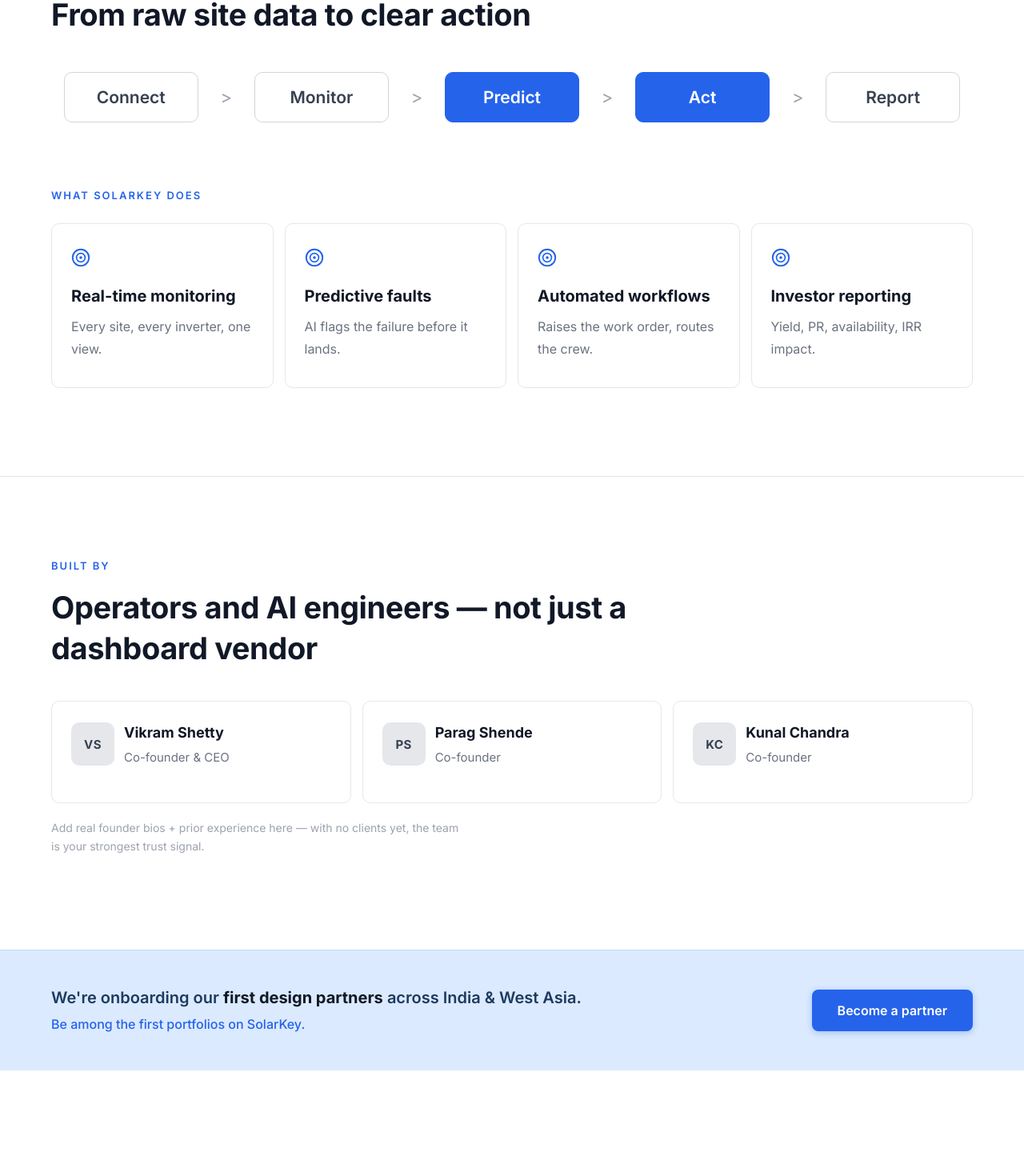
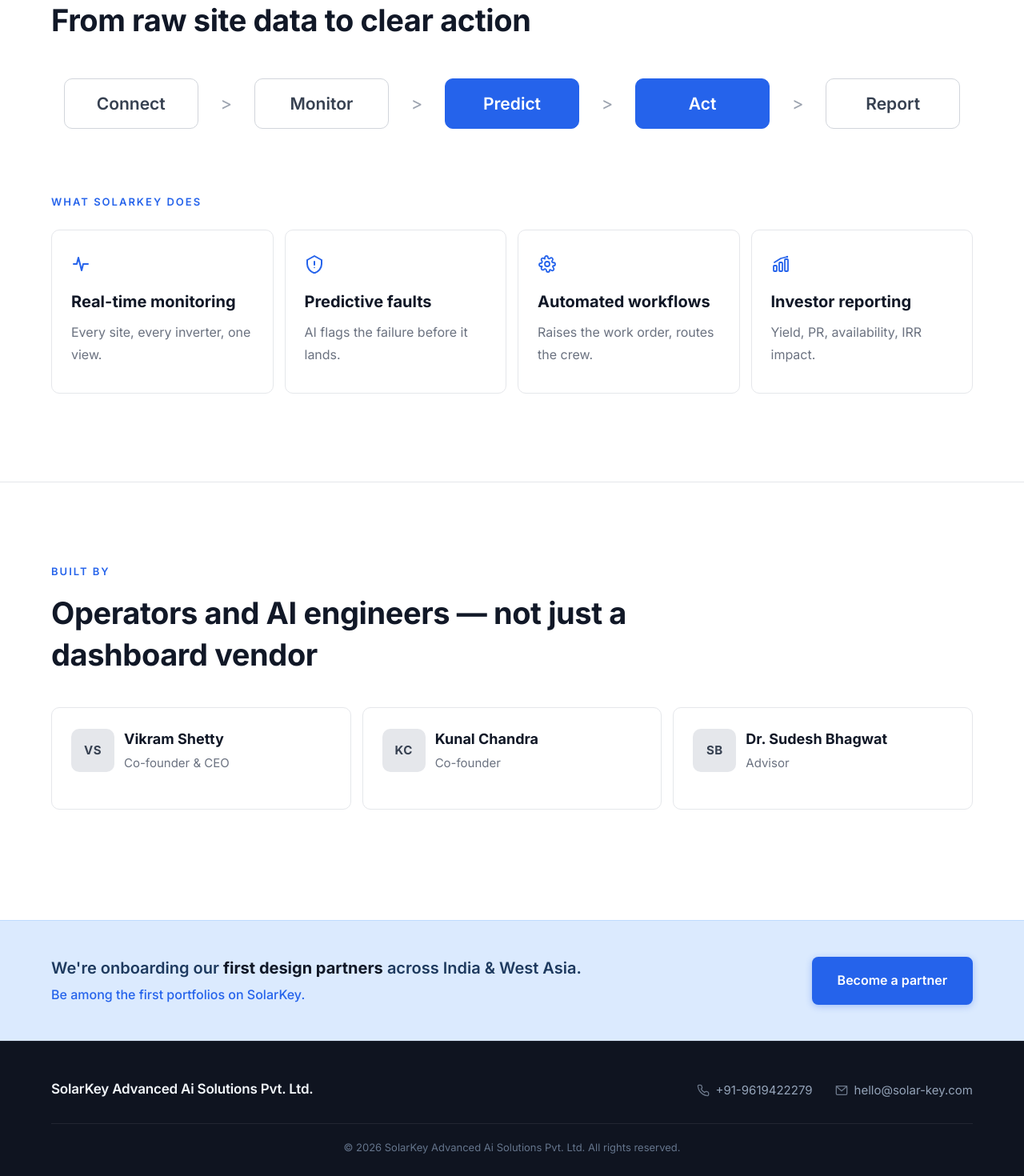
Before and after one commit to shubhamlabade2026/Solar-Key, a Next.js app: page / in a window 1280 px wide. Shown: the part 1140-2610 px from the top of the page at 80% size. Before the commit the page ends 2478 px from the top, so only its background shows below. Built offline with nearby package versions, Linux system fonts and the light colour scheme.

Commit message:
homepage fixes, footer addition, and SEO repointing

```diff
--- a/src/app/layout.jsx
+++ b/src/app/layout.jsx
@@ -9,6 +9,7 @@
 import '../components/Features.css';
 import '../components/BuiltBy.css';
 import '../components/CTABanner.css';
+import '../components/Footer.css';
 
 /* ── Font ── */
 const inter = Inter({
@@ -42,13 +43,13 @@
     title: 'SolarKey — AI Monitoring & Operations Platform',
     description:
       'See every site. Catch every fault. Prove every kWh. AI-powered solar monitoring for asset owners, O&M providers and investors across India & West Asia.',
-    url: 'https://solar-key-new.vercel.app',
+    url: 'https://www.solar-key.com',
     siteName: 'SolarKey',
     type: 'website',
-    locale: 'en_US',
+    locale: 'en_IN',
     images: [
       {
-        url: 'https://solar-key-new.vercel.app/og-image.png',
+        url: 'https://www.solar-key.com/og-image.png',
         width: 1200,
         height: 630,
         alt: 'SolarKey — AI Monitoring & Operations Platform',
@@ -62,7 +63,7 @@
     title: 'SolarKey — AI Monitoring & Operations Platform',
     description:
       'See every site. Catch every fault. Prove every kWh. AI-powered solar monitoring for asset owners, O&M providers and investors across India & West Asia.',
-    images: ['https://solar-key-new.vercel.app/og-image.png'],
+    images: ['https://www.solar-key.com/og-image.png'],
   },
 
   /* ── Misc ── */
@@ -70,7 +71,7 @@
     index: true,
     follow: true,
   },
-  metadataBase: new URL('https://solar-key-new.vercel.app'),
+  metadataBase: new URL('https://www.solar-key.com'),
 };
 
 export const viewport = {
--- a/src/app/page.jsx
+++ b/src/app/page.jsx
@@ -4,6 +4,7 @@
 import Features from '../components/Features';
 import BuiltBy from '../components/BuiltBy';
 import CTABanner from '../components/CTABanner';
+import Footer from '../components/Footer';
 
 export default function HomePage() {
   return (
@@ -16,6 +17,7 @@
         <BuiltBy />
         <CTABanner />
       </main>
+      <Footer />
     </div>
   );
 }
--- a/src/components/BuiltBy.jsx
+++ b/src/components/BuiltBy.jsx
@@ -2,8 +2,8 @@
 
 const founders = [
   { id: 'founder-vs', initials: 'VS', name: 'Vikram Shetty',  role: 'Co-founder & CEO' },
-  { id: 'founder-ps', initials: 'PS', name: 'Parag Shende',   role: 'Co-founder' },
   { id: 'founder-kc', initials: 'KC', name: 'Kunal Chandra',  role: 'Co-founder' },
+  { id: 'founder-sb', initials: 'SB', name: 'Dr. Sudesh Bhagwat', role: 'Advisor' },
 ];
 
 const BuiltBy = () => {
@@ -26,10 +26,6 @@
             </div>
           ))}
         </div>
-
-        <p className="founders-footnote">
-          Add real founder bios + prior experience here — with no clients yet, the team is your strongest trust signal.
-        </p>
       </div>
     </section>
   );
--- a/src/components/CTABanner.jsx
+++ b/src/components/CTABanner.jsx
@@ -12,9 +12,9 @@
           </p>
           <p className="cta-sub">Be among the first portfolios on SolarKey.</p>
         </div>
-        <button className="cta-btn" id="cta-become-partner">
+        <a href="mailto:hello@solar-key.com?subject=Partnership%20Inquiry" className="cta-btn" id="cta-become-partner">
           Become a partner
-        </button>
+        </a>
       </div>
     </section>
   );
--- a/src/components/DashboardPreview.jsx
+++ b/src/components/DashboardPreview.jsx
@@ -73,7 +73,7 @@
           <span className="alert-dot" />
           <span className="alert-text">Inverter anomaly predicted</span>
         </div>
-        <span className="alert-right">Swoihan · 48h lead</span>
+        <span className="alert-right">Sweihan · 48h lead</span>
       </div>
 
       {/* ── Site cards ─────────────────────── */}
@@ -81,7 +81,7 @@
         {[
           { name: 'Bhadla',   mw: '52 MW' },
           { name: 'Pavagada', mw: '38 MW' },
-          { name: 'Swoihan',  mw: '64 MW', active: true },
+          { name: 'Sweihan',  mw: '64 MW', active: true },
           { name: 'Sakaka',   mw: '45 MW' },
         ].map(({ name, mw, active }) => (
           <div key={name} className={`site-card${active ? ' site-card--active' : ''}`}>
--- a/src/components/Features.jsx
+++ b/src/components/Features.jsx
@@ -1,36 +1,86 @@
 import React from 'react';
+
+/* ── Distinct icons for each feature card ──────────────── */
+
+/** Real-time monitoring — activity / pulse line */
+const ActivityIcon = () => (
+  <svg width="24" height="24" viewBox="0 0 24 24" fill="none" xmlns="http://www.w3.org/2000/svg">
+    <polyline
+      points="3 12 7 12 9 4 13 20 15 12 18 12 21 12"
+      stroke="#2563EB" strokeWidth="2" strokeLinecap="round" strokeLinejoin="round" fill="none"
+    />
+  </svg>
+);
+
+/** Predictive faults — shield with exclamation */
+const ShieldAlertIcon = () => (
+  <svg width="24" height="24" viewBox="0 0 24 24" fill="none" xmlns="http://www.w3.org/2000/svg">
+    <path
+      d="M12 2L3 7v5c0 5.25 3.83 10.16 9 11.25C17.17 22.16 21 17.25 21 12V7l-9-5z"
+      stroke="#2563EB" strokeWidth="2" strokeLinecap="round" strokeLinejoin="round" fill="none"
+    />
+    <line x1="12" y1="9" x2="12" y2="13" stroke="#2563EB" strokeWidth="2" strokeLinecap="round" />
+    <circle cx="12" cy="16.5" r="0.8" fill="#2563EB" />
+  </svg>
+);
+
+/** Automated workflows — gear with circular arrows */
+const GearArrowsIcon = () => (
+  <svg width="24" height="24" viewBox="0 0 24 24" fill="none" xmlns="http://www.w3.org/2000/svg">
+    {/* Gear body */}
+    <path
+      d="M12 15a3 3 0 100-6 3 3 0 000 6z"
+      stroke="#2563EB" strokeWidth="1.8" fill="none"
+    />
+    <path
+      d="M19.4 15a1.65 1.65 0 00.33 1.82l.06.06a2 2 0 11-2.83 2.83l-.06-.06A1.65 1.65 0 0015 19.4V20a2 2 0 01-4 0v-.09a1.65 1.65 0 00-1.08-1.51 1.65 1.65 0 00-1.82.33l-.06.06a2 2 0 11-2.83-2.83l.06-.06A1.65 1.65 0 005.6 15H4a2 2 0 010-4h.09A1.65 1.65 0 005.6 9.91a1.65 1.65 0 00-.33-1.82l-.06-.06a2 2 0 112.83-2.83l.06.06A1.65 1.65 0 009 5.6V4a2 2 0 014 0v.09c.09.45.35.85.74 1.08a1.65 1.65 0 001.82-.33l.06-.06a2 2 0 112.83 2.83l-.06.06a1.65 1.65 0 00-.33 1.82c.23.39.63.65 1.08.74H20a2 2 0 010 4h-.09c-.45.09-.85.35-1.08.74z"
+      stroke="#2563EB" strokeWidth="1.8" strokeLinecap="round" strokeLinejoin="round" fill="none"
+    />
+  </svg>
+);
+
+/** Investor reporting — bar chart with trend line */
+const ChartTrendIcon = () => (
+  <svg width="24" height="24" viewBox="0 0 24 24" fill="none" xmlns="http://www.w3.org/2000/svg">
+    {/* Bars */}
+    <rect x="3" y="14" width="4" height="7" rx="1" stroke="#2563EB" strokeWidth="1.8" fill="none" />
+    <rect x="10" y="10" width="4" height="11" rx="1" stroke="#2563EB" strokeWidth="1.8" fill="none" />
+    <rect x="17" y="6" width="4" height="15" rx="1" stroke="#2563EB" strokeWidth="1.8" fill="none" />
+    {/* Trend line */}
+    <polyline
+      points="4 10 12 5 20 3"
+      stroke="#2563EB" strokeWidth="1.8" strokeLinecap="round" strokeLinejoin="round" fill="none"
+    />
+    <circle cx="20" cy="3" r="1.2" fill="#2563EB" />
+  </svg>
+);
 
 const features = [
   {
     id: 'feature-realtime',
     title: 'Real-time monitoring',
     desc: 'Every site, every inverter, one view.',
+    Icon: ActivityIcon,
   },
   {
     id: 'feature-predictive',
     title: 'Predictive faults',
     desc: 'AI flags the failure before it lands.',
+    Icon: ShieldAlertIcon,
   },
   {
     id: 'feature-automated',
     title: 'Automated workflows',
     desc: 'Raises the work order, routes the crew.',
+    Icon: GearArrowsIcon,
   },
   {
     id: 'feature-investor',
     title: 'Investor reporting',
     desc: 'Yield, PR, availability, IRR impact.',
+    Icon: ChartTrendIcon,
   },
 ];
-
-/* Target/signal icon — matches the small circle icon in reference */
-const TargetIcon = () => (
-  <svg width="24" height="24" viewBox="0 0 20 20" fill="none" xmlns="http://www.w3.org/2000/svg">
-    <circle cx="10" cy="10" r="8.5" stroke="#2563EB" strokeWidth="1.6" fill="none"/>
-    <circle cx="10" cy="10" r="4.5" stroke="#2563EB" strokeWidth="1.4" fill="none"/>
-    <circle cx="10" cy="10" r="1.5" fill="#2563EB"/>
-  </svg>
-);
 
 const Features = () => {
   return (
@@ -41,7 +91,7 @@
           {features.map((f) => (
             <div className="feature-card" key={f.id} id={f.id}>
               <div className="feature-icon">
-                <TargetIcon />
+                <f.Icon />
               </div>
               <h3 className="feature-title">{f.title}</h3>
               <p className="feature-desc">{f.desc}</p>
--- /dev/null
+++ b/src/components/Footer.css
@@ -0,0 +1,120 @@
+.site-footer {
+  background: #0f1420;
+  color: #cbd5e1;
+  padding: 48px 0 32px;
+  border-top: 1px solid rgba(255, 255, 255, 0.06);
+}
+
+.footer-container {
+  max-width: 1720px;
+  margin: 0 auto;
+  padding: 0 clamp(24px, 5vw, 64px);
+}
+
+/* ── Top row ── */
+.footer-top {
+  display: flex;
+  justify-content: space-between;
+  align-items: flex-start;
+  gap: 32px;
+  flex-wrap: wrap;
+}
+
+.footer-brand {
+  flex: 1;
+  min-width: 260px;
+}
+
+.footer-company-name {
+  font-size: 17px;
+  font-weight: 600;
+  color: #f1f5f9;
+  letter-spacing: -0.2px;
+  line-height: 1.4;
+}
+
+.footer-contact {
+  display: flex;
+  gap: 28px;
+  align-items: center;
+  flex-wrap: wrap;
+}
+
+.footer-phone,
+.footer-email {
+  display: inline-flex;
+  align-items: center;
+  gap: 8px;
+  font-size: 15px;
+  color: #94a3b8;
+  text-decoration: none;
+  transition: color 0.18s;
+}
+
+.footer-phone:hover,
+.footer-email:hover {
+  color: #3b82f6;
+}
+
+.footer-phone svg,
+.footer-email svg {
+  flex-shrink: 0;
+  opacity: 0.7;
+}
+
+/* ── Divider ── */
+.footer-divider {
+  height: 1px;
+  background: rgba(255, 255, 255, 0.08);
+  margin: 28px 0 20px;
+}
+
+/* ── Bottom row ── */
+.footer-bottom {
+  display: flex;
+  justify-content: center;
+  align-items: center;
+}
+
+.footer-copyright {
+  font-size: 13px;
+  color: #64748b;
+  text-align: center;
+  line-height: 1.5;
+}
+
+/* ── Tablet ── */
+@media (max-width: 1024px) {
+  .site-footer {
+    padding: 40px 0 28px;
+  }
+  .footer-top {
+    flex-direction: column;
+    gap: 20px;
+  }
+}
+
+/* ── Mobile ── */
+@media (max-width: 640px) {
+  .site-footer {
+    padding: 32px 0 24px;
+  }
+  .footer-container {
+    padding: 0 20px;
+  }
+  .footer-company-name {
+    font-size: 15px;
+  }
+  .footer-contact {
+    flex-direction: column;
+    gap: 14px;
+    align-items: flex-start;
+  }
+  .footer-phone,
+  .footer-email {
+    font-size: 14px;
+  }
+  .footer-copyright {
+    font-size: 12px;
+  }
+}
--- /dev/null
+++ b/src/components/Footer.jsx
@@ -0,0 +1,48 @@
+import React from 'react';
+
+const Footer = () => {
+  const currentYear = new Date().getFullYear();
+
+  return (
+    <footer className="site-footer" id="site-footer">
+      <div className="footer-container">
+
+        {/* ── Top row: brand + contact ── */}
+        <div className="footer-top">
+          <div className="footer-brand">
+            <p className="footer-company-name">SolarKey Advanced Ai Solutions Pvt. Ltd.</p>
+          </div>
+          <div className="footer-contact">
+            <a href="tel:+919619422279" className="footer-phone" id="footer-phone">
+              <svg width="16" height="16" viewBox="0 0 24 24" fill="none" xmlns="http://www.w3.org/2000/svg" aria-hidden="true">
+                <path d="M22 16.92v3a2 2 0 01-2.18 2 19.79 19.79 0 01-8.63-3.07 19.5 19.5 0 01-6-6A19.79 19.79 0 012.12 4.18 2 2 0 014.11 2h3a2 2 0 012 1.72c.13.81.36 1.6.68 2.35a2 2 0 01-.45 2.11L8.09 9.43a16 16 0 006.49 6.49l1.25-1.25a2 2 0 012.11-.45c.75.32 1.54.55 2.35.68A2 2 0 0122 16.92z"
+                  stroke="currentColor" strokeWidth="2" strokeLinecap="round" strokeLinejoin="round" fill="none"/>
+              </svg>
+              +91-9619422279
+            </a>
+            <a href="mailto:hello@solar-key.com" className="footer-email" id="footer-email">
+              <svg width="16" height="16" viewBox="0 0 24 24" fill="none" xmlns="http://www.w3.org/2000/svg" aria-hidden="true">
+                <rect x="2" y="4" width="20" height="16" rx="2" stroke="currentColor" strokeWidth="2" fill="none"/>
+                <polyline points="2 4 12 13 22 4" stroke="currentColor" strokeWidth="2" strokeLinecap="round" strokeLinejoin="round" fill="none"/>
+              </svg>
+              hello@solar-key.com
+            </a>
+          </div>
+        </div>
+
+        {/* ── Divider ── */}
+        <div className="footer-divider" />
+
+        {/* ── Bottom row: copyright ── */}
+        <div className="footer-bottom">
+          <p className="footer-copyright">
+            © {currentYear} SolarKey Advanced Ai Solutions Pvt. Ltd. All rights reserved.
+          </p>
+        </div>
+
+      </div>
+    </footer>
+  );
+};
+
+export default Footer;
--- a/src/components/Hero.jsx
+++ b/src/components/Hero.jsx
@@ -17,8 +17,7 @@
             SolarKey connects to the inverters, SCADA and meters you already run, monitors every site in real time, and flags faults with AI before they cut your output.
           </p>
           <div className="hero-cta">
-            <button className="btn-primary" id="hero-request-demo">Request a demo</button>
-            <button className="btn-secondary" id="hero-see-savings">See your savings</button>
+            <a href="mailto:hello@solar-key.com?subject=Demo%20Request" className="btn-primary" id="hero-request-demo">Request a demo</a>
           </div>
           <p className="hero-footnote">Built for asset owners, O&amp;M providers and investors across India &amp; West Asia.</p>
         </div>
--- a/src/components/Navbar.jsx
+++ b/src/components/Navbar.jsx
@@ -134,9 +134,9 @@
         </ul>
 
         {/* ── CTA (desktop) ── */}
-        <button className="btn-demo btn-demo-desktop" id="nav-request-demo">
+        <a href="mailto:hello@solar-key.com?subject=Demo%20Request" className="btn-demo btn-demo-desktop" id="nav-request-demo">
           Request a demo
-        </button>
+        </a>
 
         {/* ── Hamburger toggle (mobile) ── */}
         <button
@@ -161,9 +161,9 @@
           <li><a href="#resources" onClick={() => setMenuOpen(false)}>Resources</a></li>
           <li><a href="#company" onClick={() => setMenuOpen(false)}>Company</a></li>
         </ul>
-        <button className="btn-demo btn-demo-mobile" id="nav-request-demo-mobile" onClick={() => setMenuOpen(false)}>
+        <a href="mailto:hello@solar-key.com?subject=Demo%20Request" className="btn-demo btn-demo-mobile" id="nav-request-demo-mobile" onClick={() => setMenuOpen(false)}>
           Request a demo
-        </button>
+        </a>
       </div>
     </nav>
   );
```
